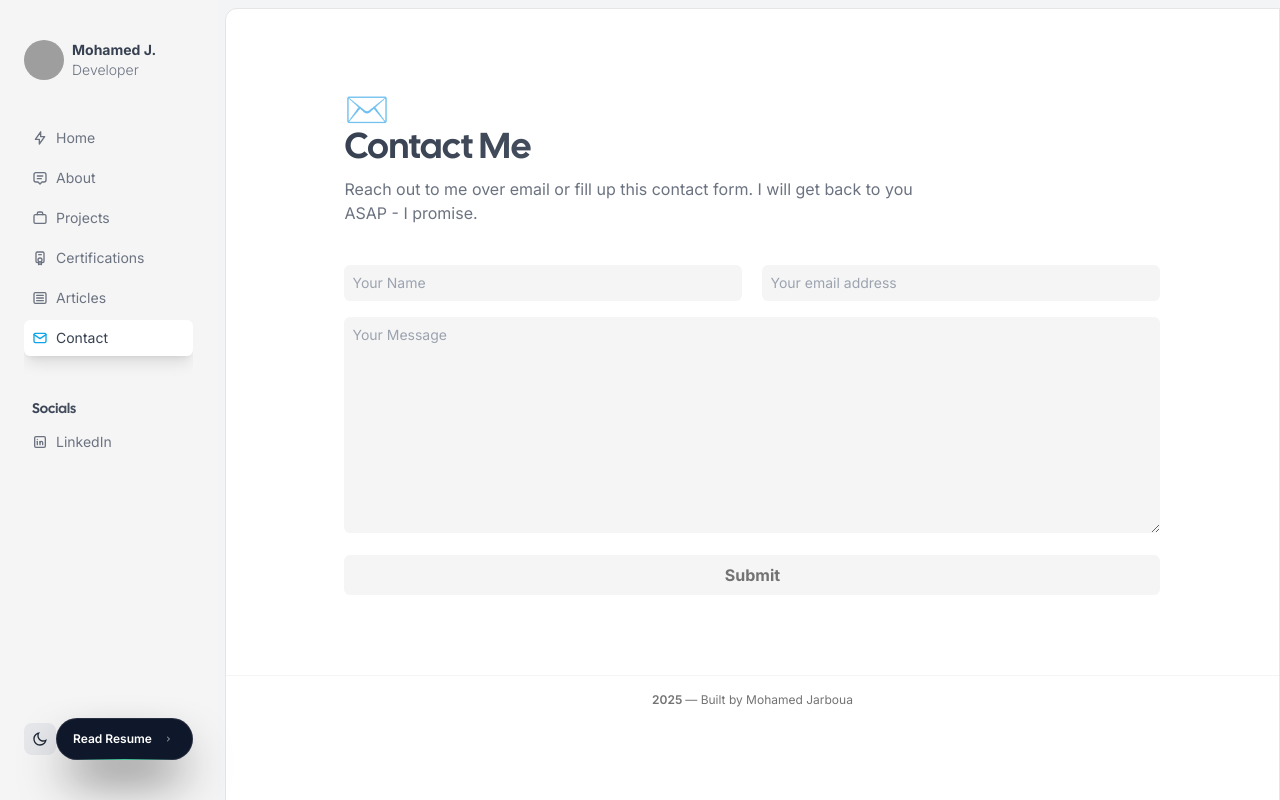
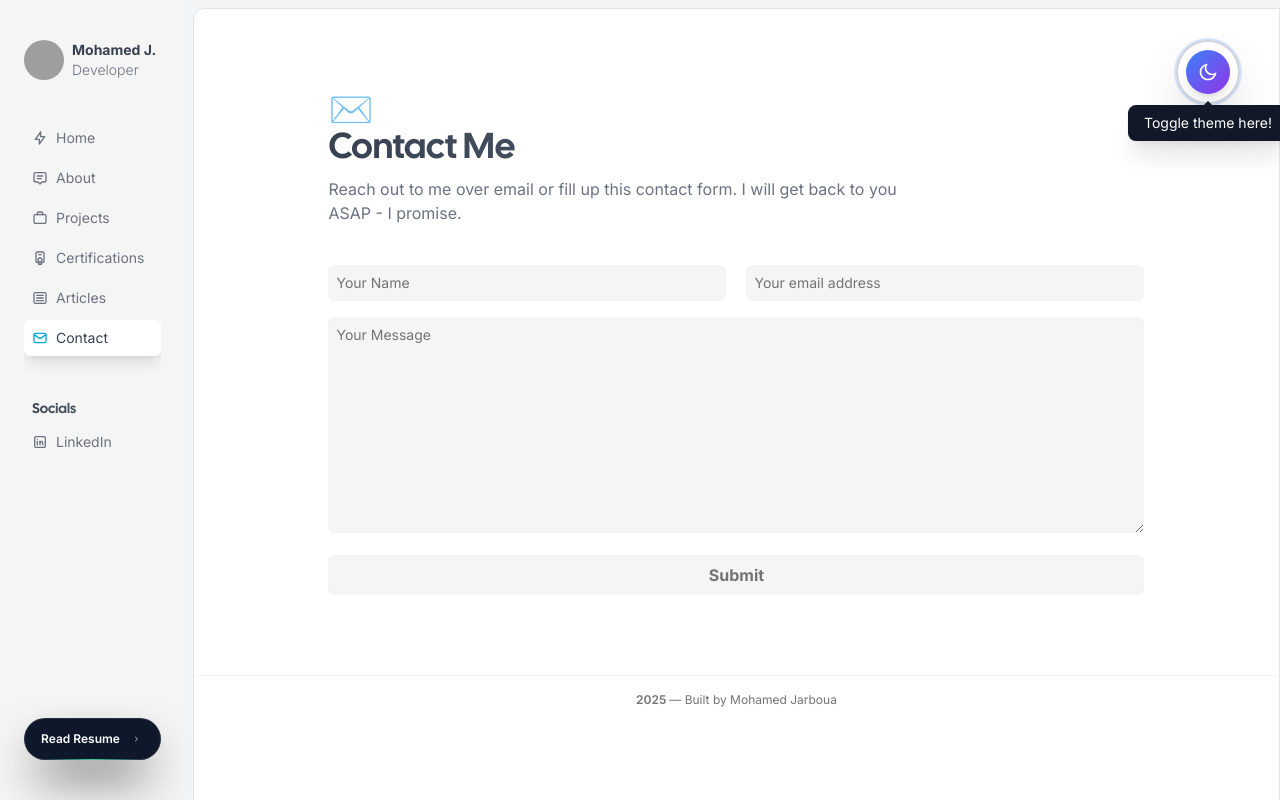
Before and after one commit to Mohamed-JJ/portfolio, a Next.js app: page /contact in a window 1280 px wide. Built offline with nearby package versions, Linux system fonts and the light colour scheme; grey boxes are pictures that could not be loaded.

Commit message:
[CHANGE]: changed the position of the theme toggle button

```diff
--- a/src/app/layout.tsx
+++ b/src/app/layout.tsx
@@ -5,6 +5,7 @@ import { Inter } from "next/font/google";
 import { twMerge } from "tailwind-merge";
 import { Footer } from "@/components/Footer";
 import { ThemeProvider } from "@/components/ThemeProvider";
+import { TopBar } from "@/components/TopBar";
 
 const inter = Inter({
   subsets: ["latin"],
@@ -31,6 +32,7 @@ export default function RootLayout({
         )}
       >
         <ThemeProvider>
+          <TopBar />
           <Sidebar />
           <div className="lg:pl-2 lg:pt-2 bg-gray-100 dark:bg-gray-900 flex-1 overflow-y-auto">
             <div className="flex-1 bg-white dark:bg-gray-800 min-h-screen lg:rounded-tl-xl border border-transparent lg:border-neutral-200 dark:lg:border-neutral-700 overflow-y-auto">
--- a/src/components/BlogLayout.tsx
+++ b/src/components/BlogLayout.tsx
@@ -38,21 +38,21 @@ export function BlogLayout({
             type="button"
             href="/blog"
             aria-label="Go back to articles"
-            className="group mb-4 flex h-10 w-10 items-center justify-center rounded-full bg-white shadow-md shadow-zinc-800/5 ring-1 ring-zinc-900/5 transition  "
+            className="group mb-4 flex h-10 w-10 items-center justify-center rounded-full bg-white dark:bg-gray-800 shadow-md shadow-zinc-800/5 dark:shadow-black/20 ring-1 ring-zinc-900/5 dark:ring-gray-700 transition  "
           >
-            <ArrowLeftIcon className="h-4 w-4 stroke-zinc-500 transition group-hover:stroke-zinc-700 d" />
+            <ArrowLeftIcon className="h-4 w-4 stroke-zinc-500 dark:stroke-gray-400 transition group-hover:stroke-zinc-700 dark:group-hover:stroke-gray-200 d" />
           </Link>
 
           <Heading className=" py-4">{meta.title}</Heading>
           <time
             dateTime={meta.date}
-            className="flex items-center text-base text-zinc-400 "
+            className="flex items-center text-base text-zinc-400 dark:text-gray-500 "
           >
-            <Paragraph className=" text-zinc-700">
+            <Paragraph className=" text-zinc-700 dark:text-gray-300">
               {formatDate(meta.date)}
             </Paragraph>
           </time>
-          <div className="w-full mt-4 aspect-w-16 aspect-h-10 bg-gray-100 rounded-lg overflow-hidden xl:aspect-w-16 xl:aspect-h-10 relative">
+          <div className="w-full mt-4 aspect-w-16 aspect-h-10 bg-gray-100 dark:bg-gray-800 rounded-lg overflow-hidden xl:aspect-w-16 xl:aspect-h-10 relative">
             <Image
               src={meta.image}
               alt="thumbnail"
--- a/src/components/Blogs.tsx
+++ b/src/components/Blogs.tsx
@@ -27,7 +27,7 @@ export const Blogs = ({ blogs }: { blogs: Blog[] }) => {
           <Link
             key={`blog-${blog.title}`}
             href={`/blog/${blog.slug}`}
-            className="relative my-10 block"
+            className="relative my-10 block hover:scale-105 duration-300"
             onMouseEnter={() => setHovered(blog.slug)}
             onMouseLeave={() => setHovered(null)}
           >
@@ -50,7 +50,7 @@ export const Blogs = ({ blogs }: { blogs: Blog[] }) => {
                     scaleX: 0.95,
                     scaleY: 0.95,
                   }}
-                  className="absolute z-0 pointer-events-none bg-gray-50 inset-0 h-full w-full   rounded-md "
+                  className="absolute z-0 pointer-events-none bg-gray-50 dark:bg-gray-800/50 inset-0 h-full w-full   rounded-md "
                 />
               )}
             </AnimatePresence>
@@ -74,7 +74,7 @@ export const Blogs = ({ blogs }: { blogs: Blog[] }) => {
                   {blog.tags?.map((tag, index) => (
                     <span
                       key={`tag-${blog.slug}`}
-                      className="text-xs px-1 py-0.5 text-secondary border border-neutral-200 bg-white rounded-md"
+                      className="text-xs px-1 py-0.5 text-secondary dark:text-gray-300 border border-neutral-200 dark:border-gray-600 bg-white dark:bg-gray-700 rounded-md"
                     >
                       {tag}
                     </span>
--- a/src/components/Contact.tsx
+++ b/src/components/Contact.tsx
@@ -26,7 +26,7 @@ export const Contact = () => {
         <input
           type="text"
           placeholder="Your Name"
-          className="bg-neutral-100 focus:outline-none focus:ring-2 focus:ring-neutral-200 px-2 py-2 rounded-md text-sm text-neutral-700 w-full"
+          className="bg-neutral-100 dark:bg-gray-700 focus:outline-none focus:ring-2 focus:ring-neutral-200 dark:focus:ring-gray-500 px-2 py-2 rounded-md text-sm text-neutral-700 dark:text-gray-200 placeholder-neutral-500 dark:placeholder-gray-400 w-full"
           value={formData.name}
           onChange={(e) => {
             setFormData({
@@ -38,7 +38,7 @@ export const Contact = () => {
         <input
           type="email"
           placeholder="Your email address"
-          className="bg-neutral-100 focus:outline-none focus:ring-2 focus:ring-neutral-200 px-2 py-2 rounded-md text-sm text-neutral-700 w-full"
+          className="bg-neutral-100 dark:bg-gray-700 focus:outline-none focus:ring-2 focus:ring-neutral-200 dark:focus:ring-gray-500 px-2 py-2 rounded-md text-sm text-neutral-700 dark:text-gray-200 placeholder-neutral-500 dark:placeholder-gray-400 w-full"
           value={formData.email}
           onChange={(e) => {
             setFormData({
@@ -52,7 +52,7 @@ export const Contact = () => {
         <textarea
           placeholder="Your Message"
           rows={10}
-          className="bg-neutral-100 focus:outline-none focus:ring-2 focus:ring-neutral-200 px-2 mt-4 py-2 rounded-md text-sm text-neutral-700 w-full"
+          className="bg-neutral-100 dark:bg-gray-700 focus:outline-none focus:ring-2 focus:ring-neutral-200 dark:focus:ring-gray-500 px-2 mt-4 py-2 rounded-md text-sm text-neutral-700 dark:text-gray-200 placeholder-neutral-500 dark:placeholder-gray-400 w-full"
           value={formData.message}
           onChange={(e) => {
             setFormData({
@@ -63,7 +63,7 @@ export const Contact = () => {
         />
       </div>
       <button
-        className="w-full px-2 py-2 mt-4 bg-neutral-100 rounded-md font-bold text-neutral-500"
+        className="w-full px-2 py-2 mt-4 bg-neutral-100 dark:bg-gray-700 hover:bg-neutral-200 dark:hover:bg-gray-600 rounded-md font-bold text-neutral-500 dark:text-gray-300 transition-colors duration-200"
         type="submit"
       >
         Submit{" "}
--- a/src/components/Prose.tsx
+++ b/src/components/Prose.tsx
@@ -11,7 +11,7 @@ export function Prose({
     <div
       className={clsx(
         className,
-        "prose prose-sm prose-blue max-w-none prose-p:text-secondary prose-headings:text-primary"
+        "prose prose-sm prose-blue dark:prose-invert max-w-none prose-p:text-secondary dark:prose-p:text-gray-300 prose-headings:text-primary dark:prose-headings:text-white prose-a:text-blue-600 dark:prose-a:text-blue-400 prose-code:text-gray-800 dark:prose-code:text-gray-200 prose-pre:bg-gray-100 dark:prose-pre:bg-gray-800"
       )}
     >
       {children}
--- a/src/components/Sidebar.tsx
+++ b/src/components/Sidebar.tsx
@@ -12,7 +12,6 @@ import { Badge } from "./Badge";
 import { AnimatePresence, motion } from "framer-motion";
 import { IconLayoutSidebarRightCollapse } from "@tabler/icons-react";
 import { isMobile } from "@/lib/utils";
-import { ThemeToggle } from "./ThemeToggle";
 
 export const Sidebar = () => {
   const [open, setOpen] = useState(isMobile() ? false : true);
@@ -32,8 +31,7 @@ export const Sidebar = () => {
               <SidebarHeader />
               <Navigation setOpen={setOpen} />
             </div>
-            <div onClick={() => isMobile() && setOpen(false)} className=" flex items-center">
-              <ThemeToggle />
+            <div onClick={() => isMobile() && setOpen(false)}>
               <Badge href="/resume" text="Read Resume" />
             </div>
           </motion.div>
--- a/src/components/ThemeToggle.tsx
+++ b/src/components/ThemeToggle.tsx
@@ -6,27 +6,68 @@ import { RiSunLine, RiMoonLine } from "react-icons/ri";
 
 export function ThemeToggle() {
   const [mounted, setMounted] = useState(false);
+  const [showTooltip, setShowTooltip] = useState(false);
   const { theme, setTheme } = useTheme();
 
   useEffect(() => {
     setMounted(true);
+
+    // Check if user has visited before
+    const hasVisited = localStorage.getItem("theme-tooltip-shown");
+
+    if (!hasVisited) {
+      // Show tooltip after a short delay for better UX
+      const timer = setTimeout(() => {
+        setShowTooltip(true);
+        // Auto-hide tooltip after 4 seconds
+        const hideTimer = setTimeout(() => {
+          setShowTooltip(false);
+          localStorage.setItem("theme-tooltip-shown", "true");
+        }, 4000);
+
+        return () => clearTimeout(hideTimer);
+      }, 1500);
+
+      return () => clearTimeout(timer);
+    }
   }, []);
+
+  const handleClick = () => {
+    setTheme(theme === "dark" ? "light" : "dark");
+    // Hide tooltip when user interacts with the button
+    if (showTooltip) {
+      setShowTooltip(false);
+      localStorage.setItem("theme-tooltip-shown", "true");
+    }
+  };
 
   if (!mounted) {
     return null;
   }
 
   return (
+    <div className="relative">
       <button
-      onClick={() => setTheme(theme === "dark" ? "light" : "dark")}
-      className="p-2 rounded-lg bg-gray-200 dark:bg-gray-800 text-gray-800 dark:text-gray-200 hover:bg-gray-300 dark:hover:bg-gray-700 transition-colors"
+        onClick={handleClick}
+        className="p-3 rounded-full bg-gradient-to-br from-blue-500 to-purple-600 dark:from-yellow-400 dark:to-orange-500 text-white dark:text-gray-900 hover:from-blue-600 hover:to-purple-700 dark:hover:from-yellow-300 dark:hover:to-orange-400 hover:scale-110 transition-all duration-200 ease-in-out shadow-lg hover:shadow-xl"
         aria-label="Toggle theme"
       >
         {theme === "dark" ? (
-        <RiSunLine className="h-4 w-4" />
+          <RiSunLine className="h-5 w-5" />
         ) : (
-        <RiMoonLine className="h-4 w-4" />
+          <RiMoonLine className="h-5 w-5" />
         )}
       </button>
+
+      {/* Tooltip */}
+      {showTooltip && (
+        <div className="absolute -bottom-14 left-1/2 transform -translate-x-1/2 z-50">
+          <div className="bg-gray-900 dark:bg-gray-100 text-white dark:text-gray-900 text-sm px-4 py-2 rounded-lg shadow-xl whitespace-nowrap animate-bounce">
+            Toggle theme here!
+            <div className="absolute bottom-full left-1/2 transform -translate-x-1/2 w-0 h-0 border-l-4 border-r-4 border-b-4 border-transparent border-b-gray-900 dark:border-b-gray-100"></div>
+          </div>
+        </div>
+      )}
+    </div>
   );
 }
--- /dev/null
+++ b/src/components/TopBar.tsx
@@ -0,0 +1,13 @@
+"use client";
+
+import { ThemeToggle } from "./ThemeToggle";
+
+export const TopBar = () => {
+  return (
+    <div className="fixed top-10 right-10 z-50">
+      <div className="bg-white dark:bg-gray-900 backdrop-blur-md rounded-full p-2 shadow-2xl border-2 border-gray-300 dark:border-gray-600 hover:shadow-3xl hover:scale-105 transition-all duration-300 ring-2 ring-blue-500/20 dark:ring-blue-400/20">
+        <ThemeToggle />
+      </div>
+    </div>
+  );
+};
```
Lines whose indentation alone changed are shown as unchanged.
